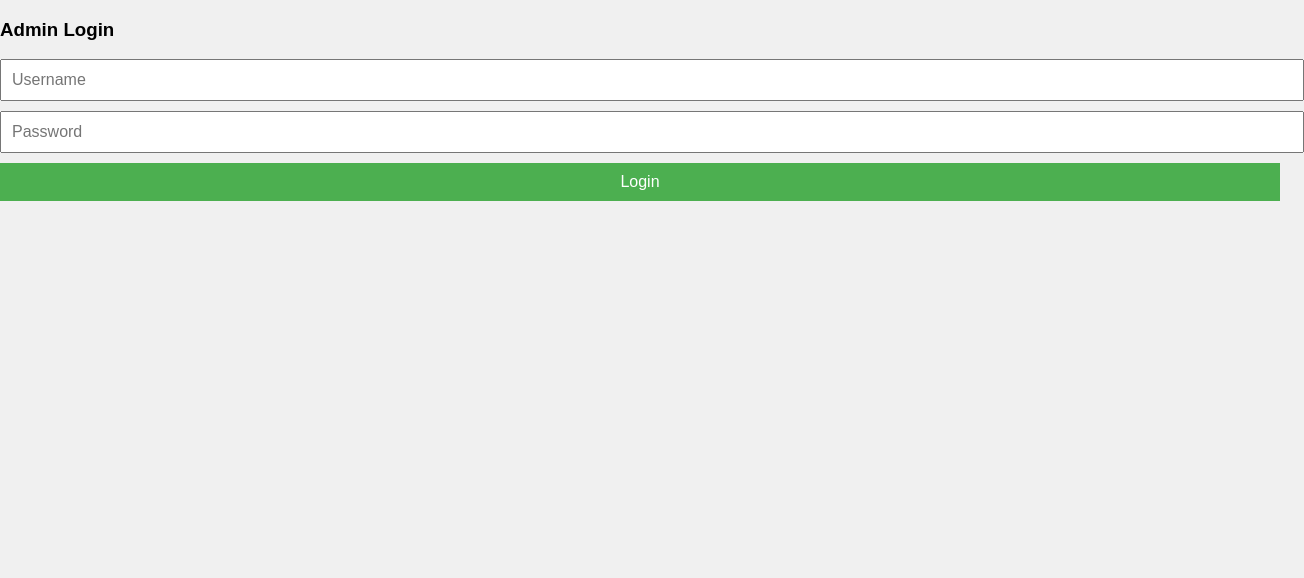
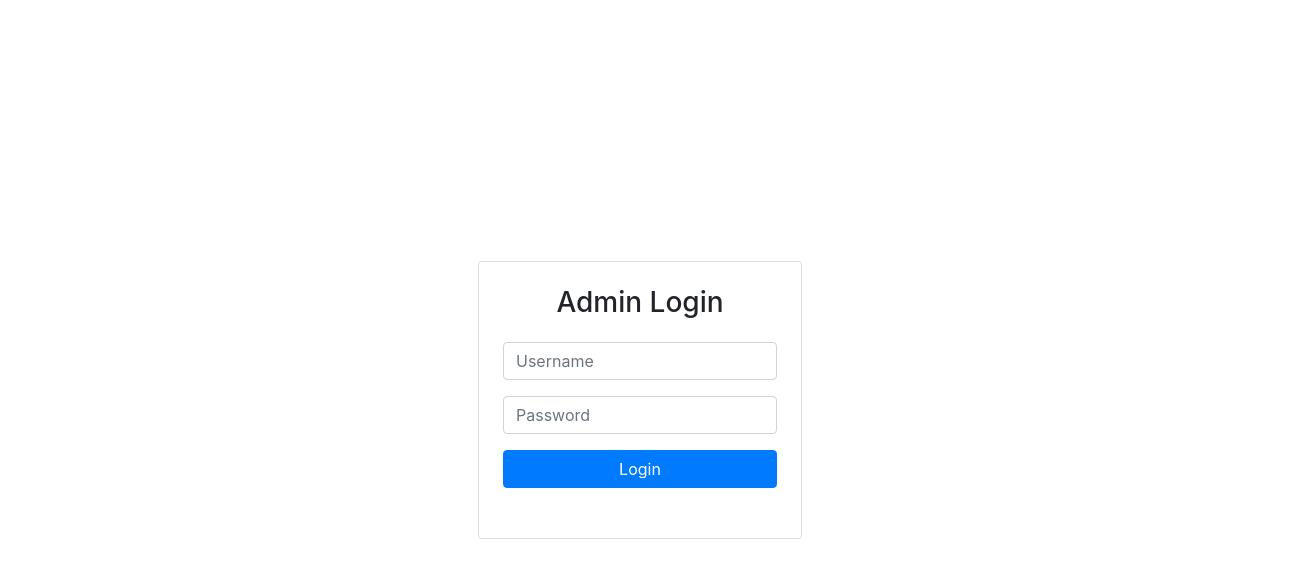
Before and after one commit to revenca/Final-Project-PPL, a website: page src/presentation/login.html in a window 1280 px wide. Shown: the whole page, 1304 px wide, since content can reach past the window. Drawn offline with nearby package versions, Linux system fonts and the light colour scheme.

Commit message:
Update login.html

```diff
--- a/src/presentation/login.html
+++ b/src/presentation/login.html
@@ -5,18 +5,26 @@
     <meta name="viewport" content="width=device-width, initial-scale=1.0">
     <title>Admin Login</title>
     <link rel="stylesheet" href="styles.css">
+    <link rel="stylesheet" href="https://maxcdn.bootstrapcdn.com/bootstrap/4.0.0/css/bootstrap.min.css">
 </head>
 <body>
-    <div class="login-container">
-        <h3>Admin Login</h3>
-        <form id="login-form">
-            <input type="text" id="username" placeholder="Username" required>
-            <input type="password" id="password" placeholder="Password" required>
-            <button type="submit">Login</button>
-        </form>
-        <div id="login-message"></div>
+    <div class="container d-flex justify-content-center align-items-center vh-100">
+        <div class="login-container card p-4">
+            <h3 class="card-title text-center">Admin Login</h3>
+            <form id="login-form">
+                <div class="form-group">
+                    <input type="text" id="username" class="form-control" placeholder="Username" required>
+                </div>
+                <div class="form-group">
+                    <input type="password" id="password" class="form-control" placeholder="Password" required>
+                </div>
+                <button type="submit" class="btn btn-primary btn-block">Login</button>
+            </form>
+            <div id="login-message" class="text-danger mt-3"></div>
+        </div>
     </div>
     <script src="https://code.jquery.com/jquery-3.6.0.min.js"></script>
+    <script src="https://maxcdn.bootstrapcdn.com/bootstrap/4.0.0/js/bootstrap.min.js"></script>
     <script type="module">
         import { userService } from '../application/userService.js';
 
```
